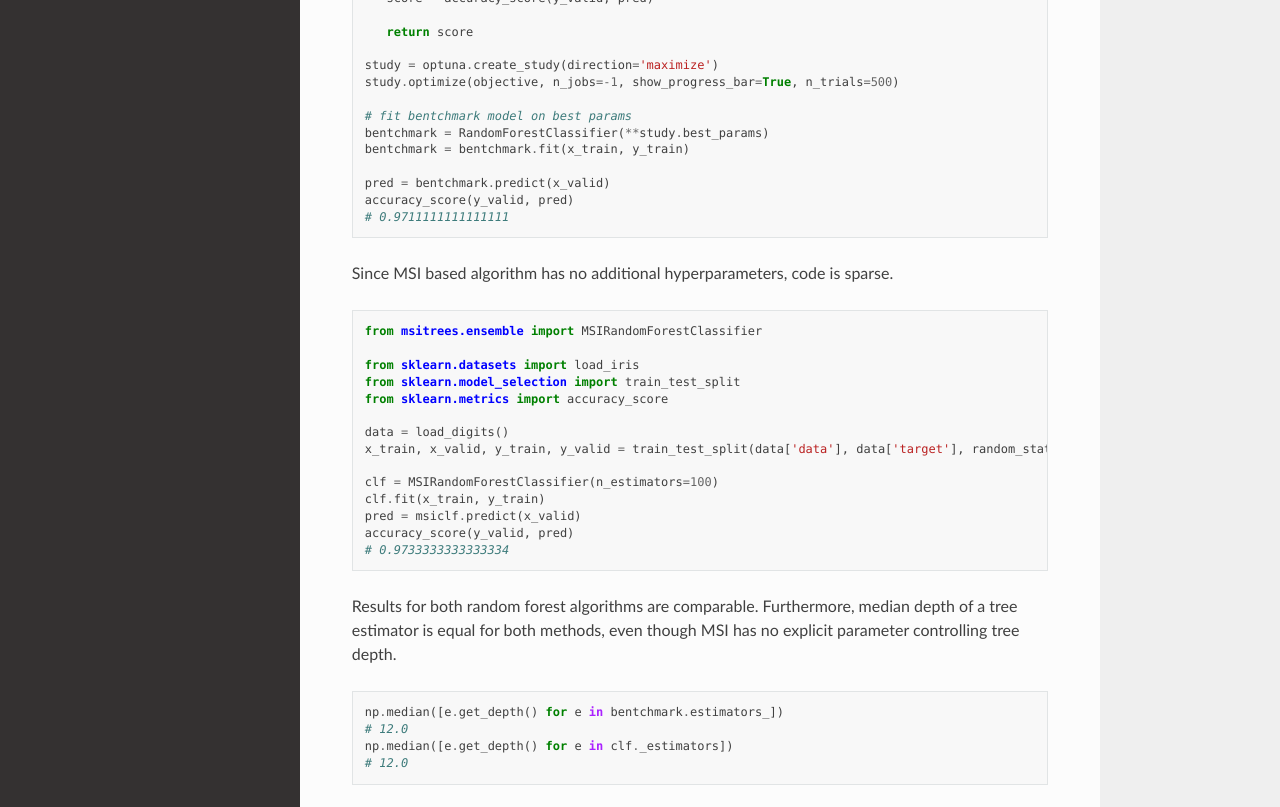
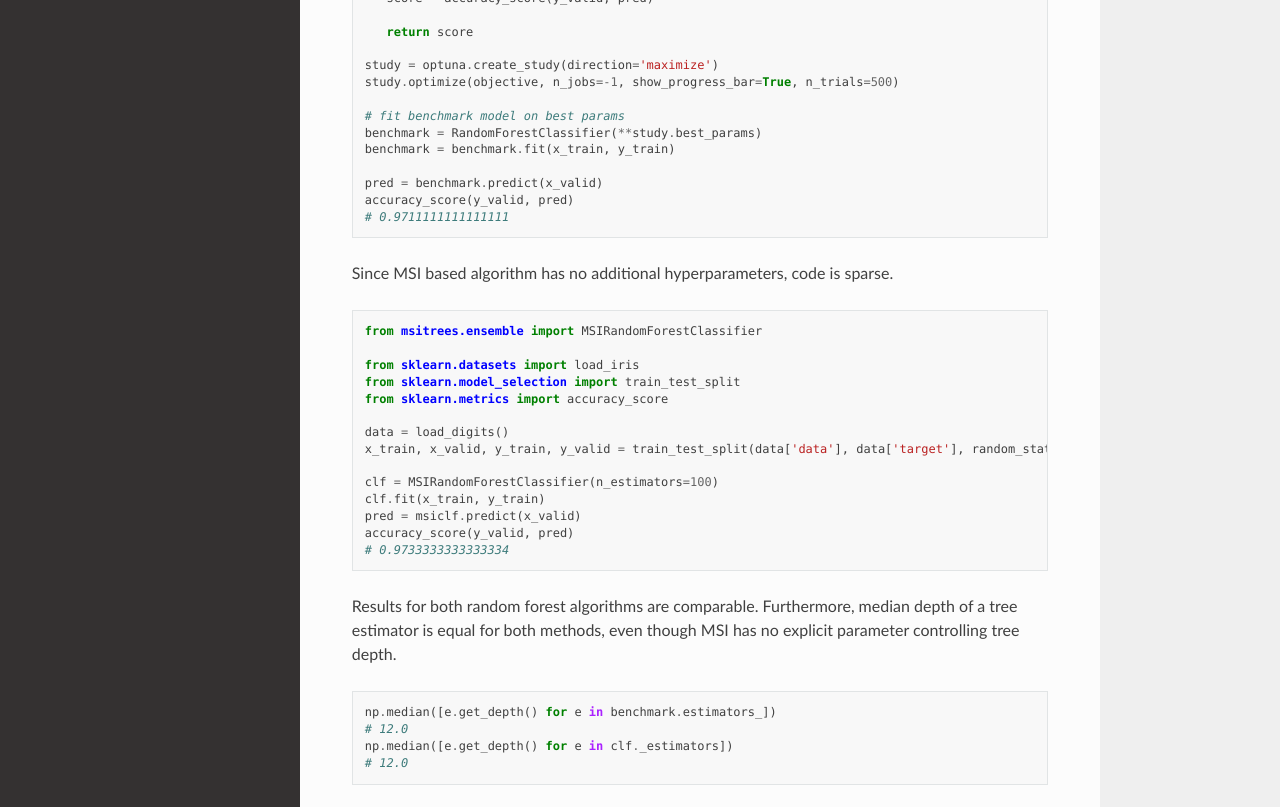
Before and after one commit to xadrianzetx/msitrees, a Sphinx documentation site: the page built from doc/quickstart.rst, in a window 1280 px wide and 1400 px high, scrolled down 1029 px. Shown: the part 426-1233 px from the top of the window. Built offline with Sphinx 7.4.7 and the Read the Docs theme 2.0.0, drawn with Linux system fonts in a browser that asks for light colours.

Commit message:
update docs

```diff
--- a/doc/quickstart.rst
+++ b/doc/quickstart.rst
@@ -78,11 +78,11 @@ by comparing accuracy on validation set of MNIST dataset.
    study = optuna.create_study(direction='maximize')
    study.optimize(objective, n_jobs=-1, show_progress_bar=True, n_trials=500)
 
-   # fit bentchmark model on best params
-   bentchmark = RandomForestClassifier(**study.best_params)
-   bentchmark = bentchmark.fit(x_train, y_train)
+   # fit benchmark model on best params
+   benchmark = RandomForestClassifier(**study.best_params)
+   benchmark = benchmark.fit(x_train, y_train)
 
-   pred = bentchmark.predict(x_valid)
+   pred = benchmark.predict(x_valid)
    accuracy_score(y_valid, pred)
    # 0.9711111111111111
 
@@ -110,7 +110,7 @@ even though MSI has no explicit parameter controlling tree depth.
 
 .. code-block:: python
 
-   np.median([e.get_depth() for e in bentchmark.estimators_])
+   np.median([e.get_depth() for e in benchmark.estimators_])
    # 12.0
    np.median([e.get_depth() for e in clf._estimators])
    # 12.0
```
